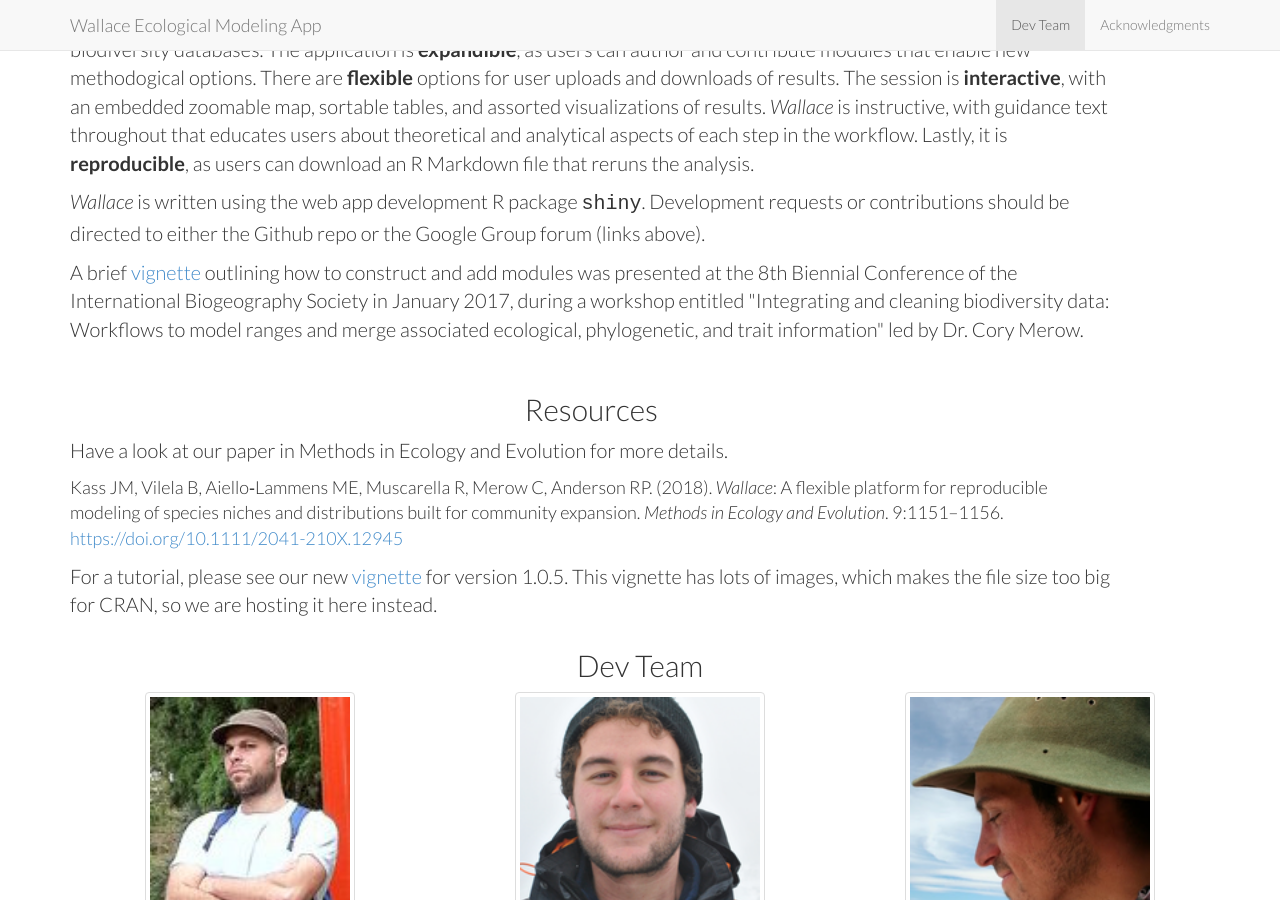
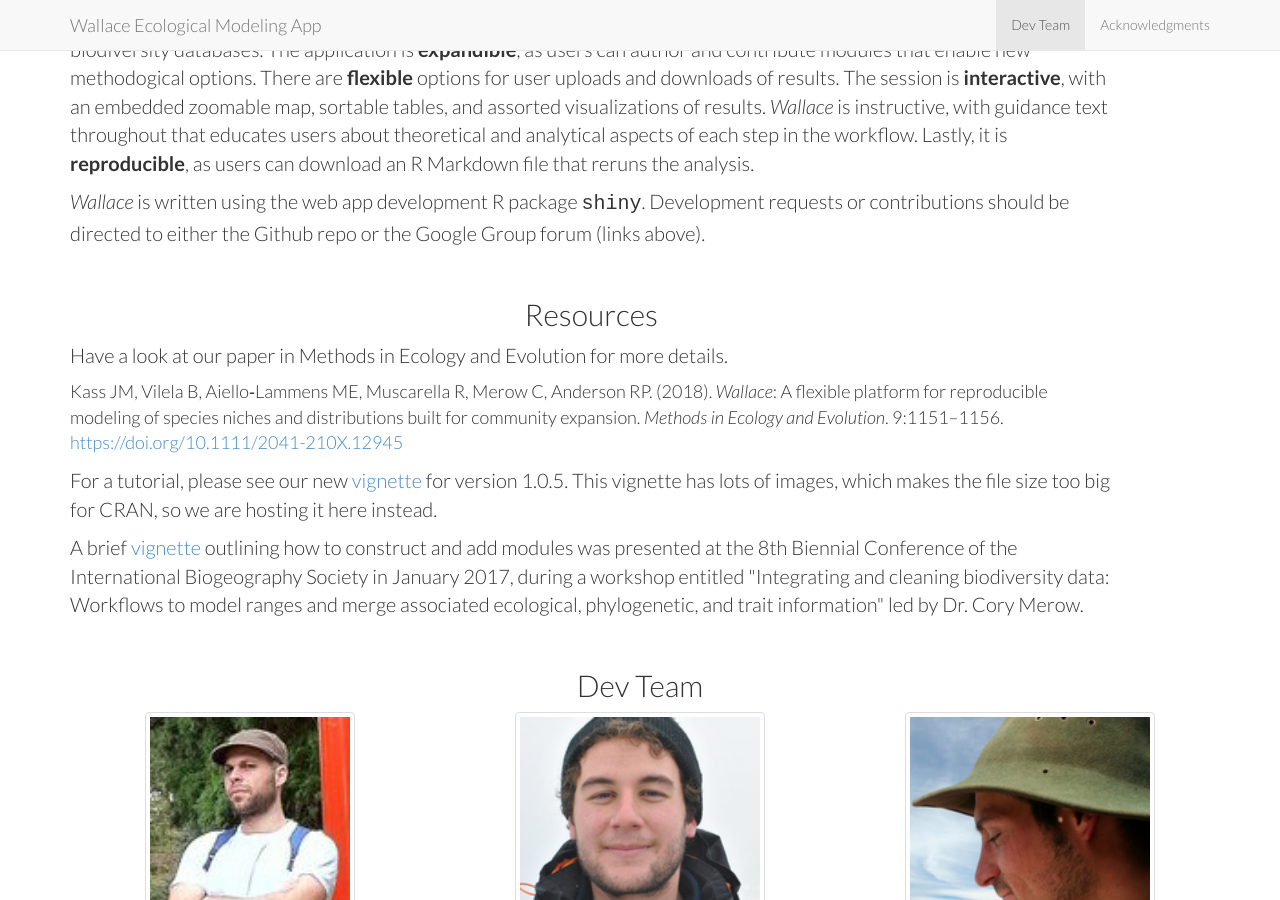
Before and after one commit to wallaceEcoMod/wallaceecomod.github.io, a Jekyll site: the page built from index.html, in a window 1280 px wide and 900 px high, scrolled down 927 px. Built offline with Jekyll 4.4.1, drawn with Linux system fonts in a browser that asks for light colours; some of the changed lines change nothing that is shown.

Commit message:
Just trying to make the html a bit prettier

```diff
--- a/_includes/about.html
+++ b/_includes/about.html
@@ -7,6 +7,7 @@
 	<i>Wallace</i> is a modular, R-based platform for reproducible modeling of species niches and distributions.
 	The application guides users through a complete analysis, from the acquisition of data to visualizing model
         predictions on an interactive map, thus bundling complex workflows into a single, streamlined interface.</p>
+
       <p style="font-size:20px" align="left">
 	<i>Wallace</i> is <b>open</b>: the code is free to use and modify (GPL 3.0), and it gives users access to
 	some of the largest public online biodiversity databases. The application is <b>expandible</b>, as users
@@ -16,15 +17,13 @@
 	with guidance text throughout that educates users about theoretical and analytical aspects of each
 	step in the workflow. Lastly, it is <b>reproducible</b>, as users can download an R Markdown file
 	that reruns the analysis.</p>
+
       <p style="font-size:20px" align="left">
 	<i>Wallace</i> is written using the web app development R package <span style="font-family:'Courier New">shiny</span>.
 	Development requests or contributions should be directed to either the Github repo or the Google Group forum
 	(links above).</p>
-                <p style="font-size:20px" align="left">
-                  A brief <a href="https://cmerow.github.io/RDataScience/3_4_wallace.html" target="_blank">vignette</a> outlining how to construct and add modules was presented at the 8th Biennial Conference of the
-                  International Biogeography Society in January 2017, during a workshop entitled "Integrating and cleaning biodiversity
-                  data: Workflows to model ranges and merge associated ecological, phylogenetic, and trait information" led by Dr. Cory Merow.</p>
       <br/>
+
       <h2>Resources</h2>
       <p style="font-size:20px" align="left">
 	Have a look at our paper in Methods in Ecology and Evolution for more details.</p>
@@ -33,7 +32,13 @@
 	reproducible modeling of species niches and distributions built for community expansion. <i>Methods in Ecology and Evolution</i>.
 	9:1151–1156. <a href="https://doi.org/10.1111/2041-210X.12945" target="_blank">https://doi.org/10.1111/2041-210X.12945</a>
       <p style="font-size:20px" align="left">
-                For a tutorial, please see our new <a href="vignettes/wallace_vignette.html" target="_blank">vignette</a> for version 1.0.5. This vignette has lots of images, which makes the file size too big for CRAN, so we are hosting it here instead.
+	For a tutorial, please see our new <a href="vignettes/wallace_vignette.html" target="_blank">vignette</a> for version 1.0.5.
+	This vignette has lots of images, which makes the file size too big for CRAN, so we are hosting it here instead.
+      <p style="font-size:20px" align="left">
+	A brief <a href="https://cmerow.github.io/RDataScience/3_4_wallace.html" target="_blank">vignette</a> outlining how to construct
+	and add modules was presented at the 8th Biennial Conference of the International Biogeography Society in January 2017,
+	during a workshop entitled "Integrating and cleaning biodiversity data: Workflows to model ranges and merge
+	associated ecological, phylogenetic, and trait information" led by Dr. Cory Merow.</p>
       <br/>
     </div>
   </div>
```
Lines whose indentation alone changed are shown as unchanged.
